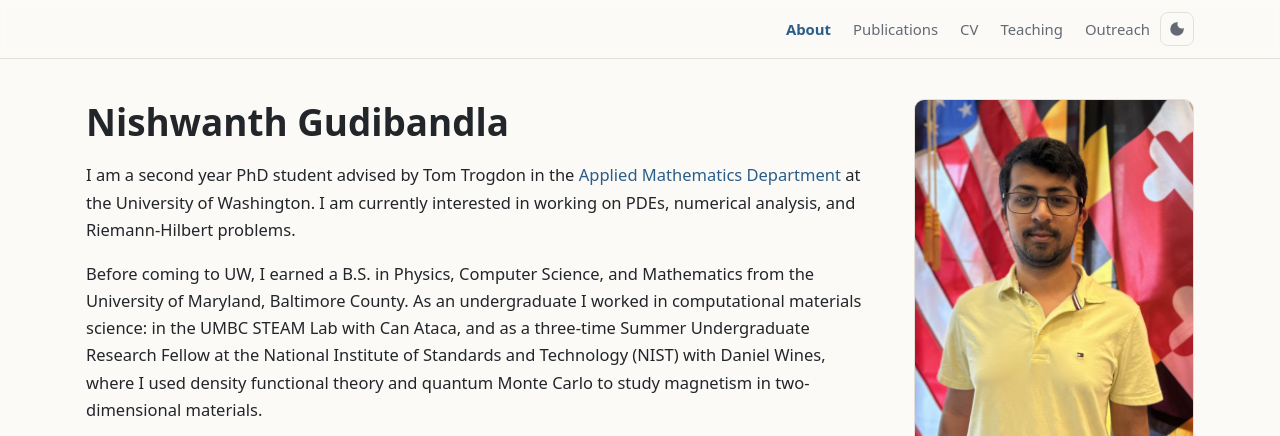
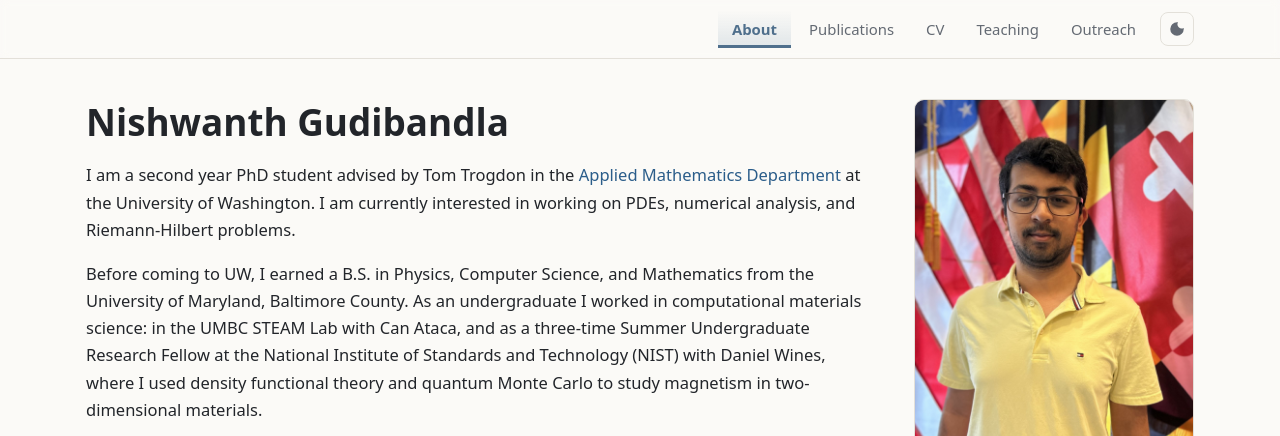
Before and after one commit to ngudib/ngudib.github.io, a plain HTML site: page index.html in a window 1280 px wide. Shown: the top 436 px of the page. Drawn offline with Linux system fonts and the light colour scheme; a web font is replaced by a local one.

Commit message:
Improved visualization of headers so that it is clearer which tab the user is currently on.

```diff
--- a/assets/css/style.css
+++ b/assets/css/style.css
@@ -6,6 +6,7 @@
   --border: #e3e0d9;
   --accent: #2b5d8a;
   --accent-soft: #e8eff6;
+  --tab-line: #4f6f8c;
   --maxw: 1140px;
   --serif: "Atkinson Hyperlegible Next", system-ui, -apple-system, "Segoe UI", Roboto, sans-serif;
   --sans: "Atkinson Hyperlegible Next", system-ui, -apple-system, "Segoe UI", Roboto, sans-serif;
@@ -14,11 +15,13 @@
   :root:not([data-theme="light"]) {
     --bg: #15171b; --surface: #1c1f24; --text: #e4e6ea; --muted: #9aa1ab;
     --border: #2c3038; --accent: #7fb2e0; --accent-soft: #1f2a36;
+    --tab-line: #7d9dbb;
   }
 }
 :root[data-theme="dark"] {
   --bg: #15171b; --surface: #1c1f24; --text: #e4e6ea; --muted: #9aa1ab;
   --border: #2c3038; --accent: #7fb2e0; --accent-soft: #1f2a36;
+    --tab-line: #7d9dbb;
 }
 
 * { box-sizing: border-box; }
@@ -43,10 +46,18 @@ img { max-width: 100%; }
   max-width: var(--maxw); margin: 0 auto; padding: 0 16px;
   display: flex; align-items: center; justify-content: flex-end; height: 58px;
 }
-.nav-links { display: flex; gap: 22px; align-items: center; list-style: none; margin: 0; padding: 0; }
-.nav-links a { color: var(--muted); font-size: .93rem; }
-.nav-links a:hover, .nav-links a[aria-current="page"] { color: var(--accent); text-decoration: none; }
-.nav-links a[aria-current="page"] { font-weight: 600; }
+.nav-links { display: flex; gap: 4px; align-items: center; list-style: none; margin: 0; padding: 0; }
+.nav-links a {
+  display: block; padding: 7px 14px; border-radius: 0;
+  color: var(--muted); font-size: .93rem;
+  background: transparent; transition: background-color .15s ease, color .15s ease;
+}
+.nav-links a:hover { background-color: var(--accent-soft); color: var(--accent); text-decoration: none; }
+.nav-links a[aria-current="page"] {
+  color: var(--tab-line); font-weight: 600;
+  background-image: linear-gradient(to top, color-mix(in srgb, var(--accent) 13%, transparent), transparent);
+  box-shadow: inset 0 -3px 0 var(--tab-line);
+}
 .icon-btn {
   background: none; border: 1px solid var(--border); color: var(--muted);
   border-radius: 8px; width: 34px; height: 34px; cursor: pointer;
@@ -64,7 +75,7 @@ img { max-width: 100%; }
   }
   .nav-links.open { display: flex; }
   .nav-links li { width: 100%; }
-  .nav-links a { display: block; padding: 8px 0; font-size: 1rem; }
+  .nav-links a { padding: 8px 12px; font-size: 1rem; }
 }
 
 /* ---------- Layout ---------- */
```
